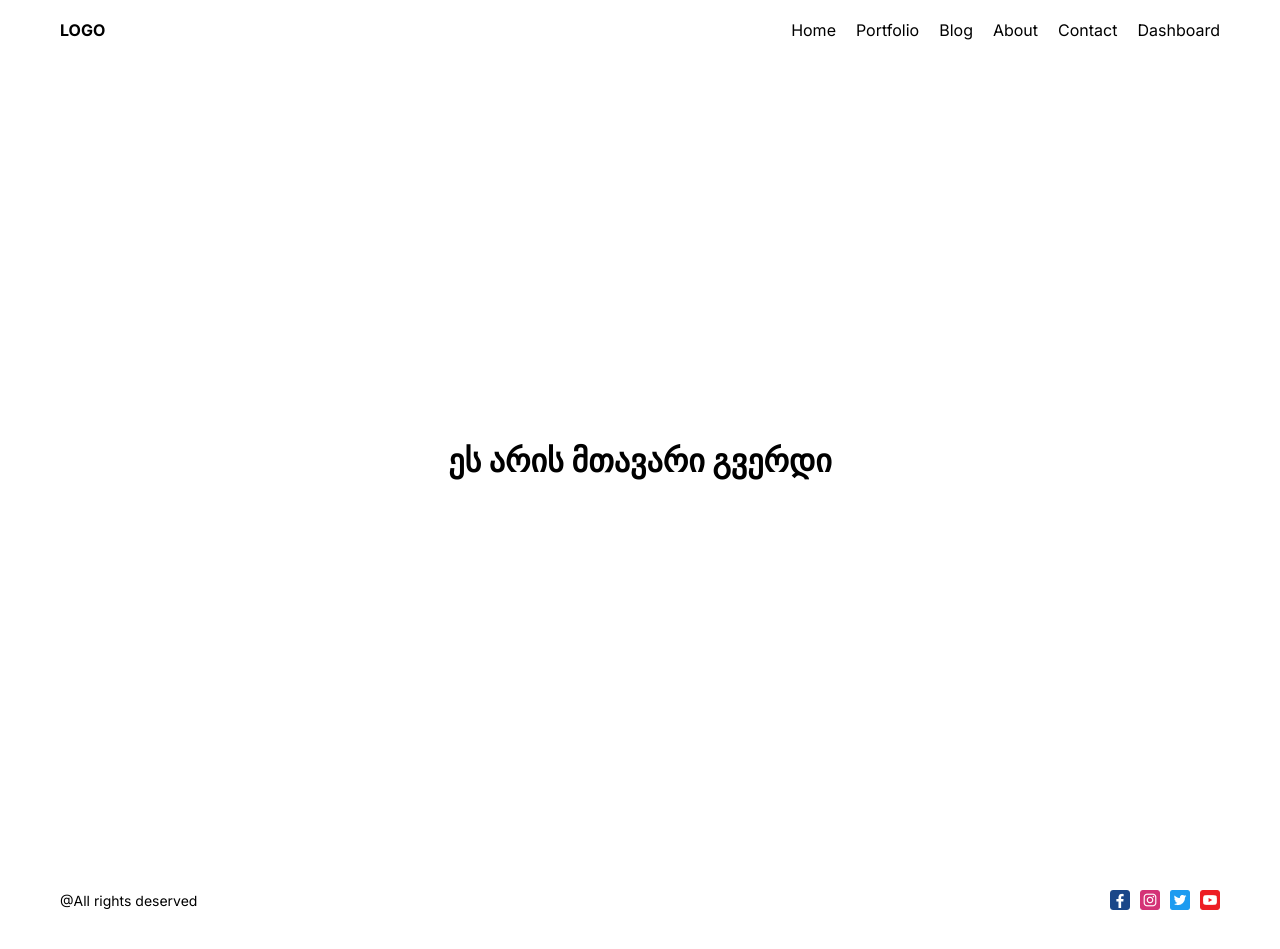
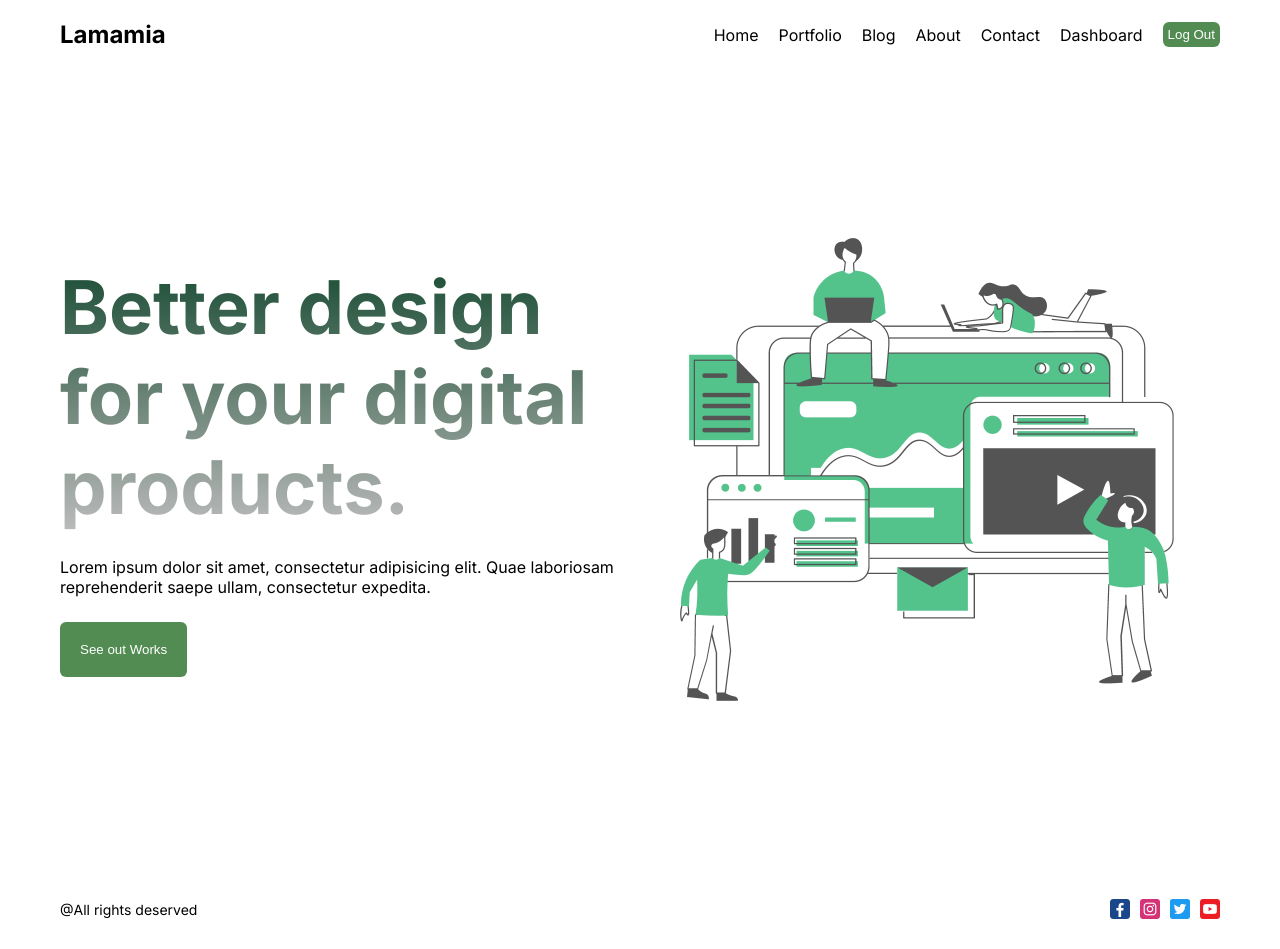
Before and after one commit to Chubina7/Module3, a Next.js app: page / in a window 1280 px wide. Built offline with nearby package versions, Linux system fonts and the light colour scheme.

Commit message:
make user ui details (main page + about)

```diff
--- a/next.config.js
+++ b/next.config.js
@@ -1,4 +1,8 @@
 /** @type {import('next').NextConfig} */
-const nextConfig = {}
+const nextConfig = {
+    images: {
+        domains: ['images.pexels.com'],
+    }
+}
 
 module.exports = nextConfig
--- a/src/app/about/page.module.css
+++ b/src/app/about/page.module.css
@@ -1,4 +1,4 @@
-.main {
+.contaienr {
   width: 100%;
   height: 100vh;
   display: flex;
@@ -6,3 +6,26 @@
   align-items: center;
   flex-direction: column;
 }
+.imgContainer {
+  width: 100%;
+  height: 300px;
+  position: relative;
+}
+
+.img {
+  object-fit: cover;
+  filter: grayscale(100%);
+}
+
+.imgText {
+  position: absolute;
+  left: 20px;
+  bottom: 20px;
+  background-color: #33c28b;
+  padding: 5px;
+}
+
+.imgTitle,
+.imgDesc {
+  color: white;
+}
--- a/src/app/page.jsx
+++ b/src/app/page.jsx
@@ -1,9 +1,27 @@
-import styles from './page.module.css'
+import styles from "./page.module.css";
+import Image from "next/image";
+import Hero from 'public/hero.png'
 
 export default function Home() {
   return (
-    <main className={styles.main}>
-      <h1>ეს არის მთავარი გვერდი</h1>
+    <main className={styles.container}>
+      <div className={styles.item}>
+        <h1 className={styles.title}>
+          Better design for your digital products.
+        </h1>
+        <p className={styles.description}>
+          Lorem ipsum dolor sit amet, consectetur adipisicing elit. Quae
+          laboriosam reprehenderit saepe ullam, consectetur expedita.
+        </p>
+        <button className={styles.btn}>See out Works</button>
+      </div>
+      <div className={styles.item}>
+        <Image
+          src={Hero}
+          alt={'heroImg'}
+          className={styles.heroImg}
+        />
+      </div>
     </main>
-  )
+  );
 }
--- a/src/app/page.module.css
+++ b/src/app/page.module.css
@@ -1,8 +1,38 @@
-.main {
+.container {
   width: 100%;
   height: 100vh;
   display: flex;
   justify-content: center;
   align-items: center;
+}
+.item {
+  flex: 1;
+  display: flex;
+  justify-content: center;
+  align-items: flex-start;
   flex-direction: column;
+  gap: 25px;
 }
+.title {
+  font-size: 74px;
+  background: linear-gradient(to bottom, #194c33, #bbb);
+  -webkit-background-clip: text;
+  -webkit-text-fill-color: transparent;
+}
+.description {
+  font-size: 16px;
+}
+.btn {
+  width: max-content;
+  background-color: #538c53;
+  color: white;
+  border: none;
+  border-radius: 6px;
+  padding: 20px;
+  cursor: pointer;
+}
+.heroImg {
+  width: 100%;
+  height: 500px;
+  object-fit: contain;
+}
--- a/src/components/navbar/Navbar.jsx
+++ b/src/components/navbar/Navbar.jsx
@@ -1,23 +1,28 @@
-import React from 'react'
-import styles from './navbar.module.css'
-import Link from 'next/link'
+import React from "react";
+import styles from "./navbar.module.css";
+import Link from "next/link";
 
 export default function Navbar() {
   const links = [
-    { id: 1, title: 'Home', url: '/' },
-    { id: 2, title: 'Portfolio', url: '/portfolio' },
-    { id: 4, title: 'Blog', url: '/blog' },
-    { id: 5, title: 'About', url: '/about' },
-    { id: 6, title: 'Contact', url: '/contact' },
-    { id: 6, title: 'Dashboard', url: '/dashboard' },
-  ]
+    { id: 1, title: "Home", url: "/" },
+    { id: 2, title: "Portfolio", url: "/portfolio" },
+    { id: 4, title: "Blog", url: "/blog" },
+    { id: 5, title: "About", url: "/about" },
+    { id: 6, title: "Contact", url: "/contact" },
+    { id: 6, title: "Dashboard", url: "/dashboard" },
+  ];
 
   return (
     <div className={styles.container}>
-      <div className={styles.logo}>LOGO</div>
+      <Link href='/' className={styles.logo}>Lamamia</Link>
       <div className={styles.links}>
-        {links.map(link => <Link href={link.url} className={styles.eachLink}>{link.title}</Link>)}
+        {links.map((link) => (
+          <Link href={link.url} className={styles.eachLink}>
+            {link.title}
+          </Link>
+        ))}
+        <button className={styles.logOutBtn}>Log Out</button>
       </div>
     </div>
-  )
+  );
 }
--- a/src/components/navbar/navbar.module.css
+++ b/src/components/navbar/navbar.module.css
@@ -6,6 +6,7 @@
   padding: 20px 0;
 }
 .logo {
+  font-size: 24px;
   font-weight: bold;
   cursor: pointer;
 }
@@ -18,3 +19,11 @@
 .eachLink {
   cursor: pointer;
 }
+.logOutBtn {
+  padding: 5px;
+  border-radius: 6px;
+  border: none;
+  background-color: #538c53;
+  color: white;
+  cursor: pointer;
+}
```
Also changed, not shown: src/app/about/page.jsx (+18 -2 lines), public/hero.png (added).
